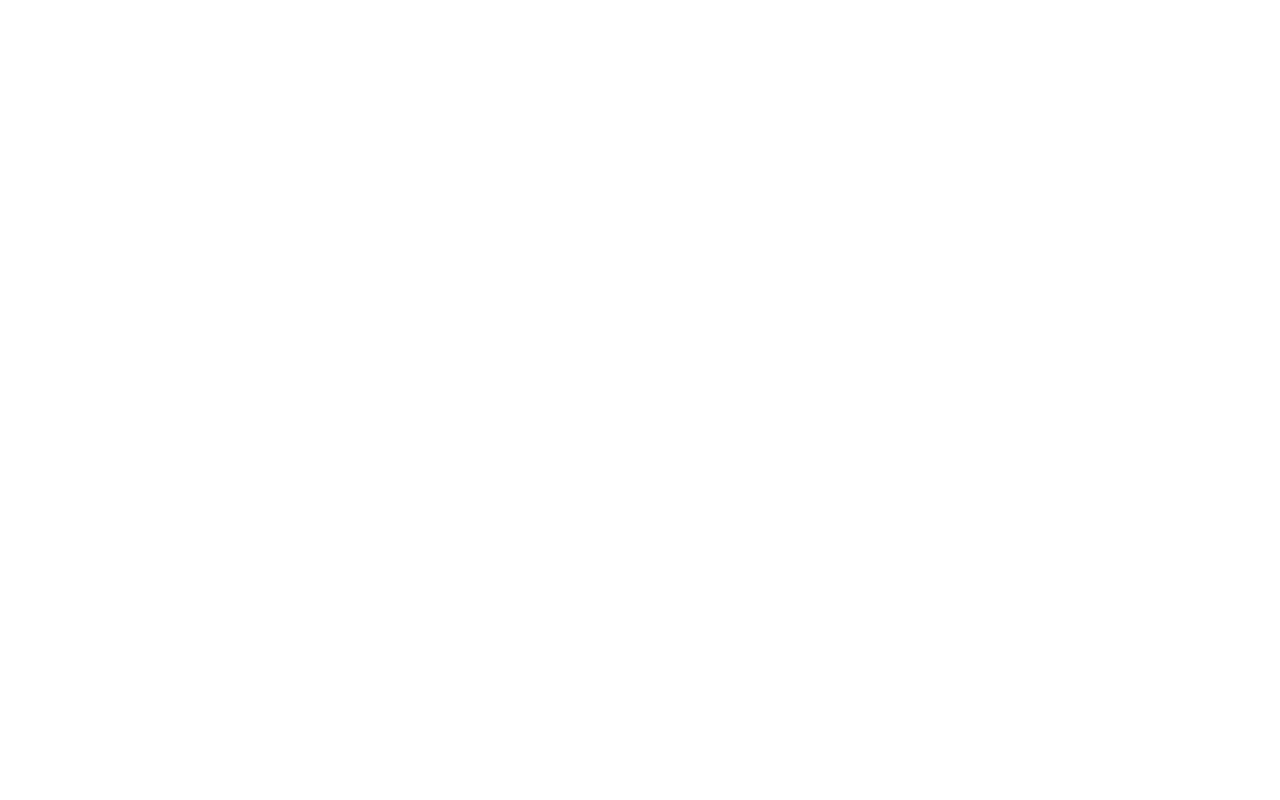
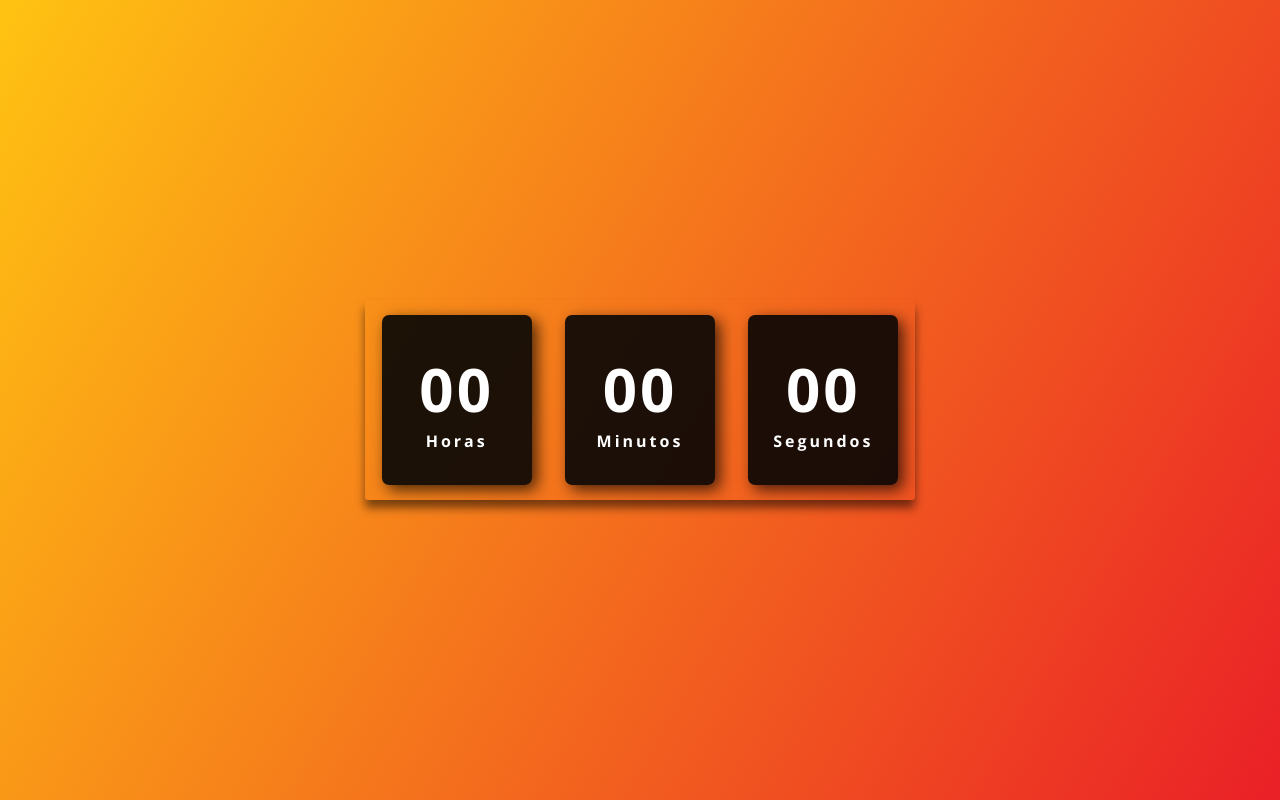
Before and after one commit to JoksLobo/relogio-digital, a plain HTML site: page index.html in a window 1280 px wide. Drawn offline with nearby package versions, Linux system fonts and the light colour scheme.

Commit message:
criação de css e html

```diff
--- a/assets/css/style.css
+++ b/assets/css/style.css
@@ -0,0 +1,48 @@
+
+*{
+    margin: 0;
+    padding: 0;
+    font-family: "Open Sans", sans-serif;
+}
+
+body {
+    height: 100vh;
+    background: linear-gradient(120deg, #FFC312, #EA2027);
+    display: flex;
+    align-items: center;
+    justify-content: center;
+}
+
+.relogio {
+    display: flex;
+    align-items: center;
+    justify-content: space-around;
+    height: 200px;
+    width: 550px;
+    background: transparent;
+    border-radius: 3px;
+    box-shadow: 0px 8px 10px rgba(0, 0, 0, .5);
+}
+
+.relogio div{
+    height: 170px;
+    width: 150px;
+    display: flex;
+    flex-direction: column;
+    align-items: center;
+    justify-content: center;
+    color: #fff;
+    background: rgba(5, 5, 5, .9);
+    box-shadow: 5px 5px 15px rgba(0, 0, 0, .7);
+    border-radius: 7px;
+    letter-spacing: 3px;
+}
+
+.relogio span {
+    font-weight: bolder;
+    font-size: 60px;
+}
+
+.relogio span.tempo {
+    font-size: 16px;
+}
--- a/assets/js/script.js
+++ b/assets/js/script.js
@@ -0,0 +1,3 @@
+const horas = document.getElementById('horas');
+const minutos = document.getElementById('minutos');
+const segundos = document.getElementById('segundos');
--- a/index.html
+++ b/index.html
@@ -3,10 +3,27 @@
 <head>
     <meta charset="UTF-8">
     <meta name="viewport" content="width=device-width, initial-scale=1.0">
+    <link rel="preconnect" href="https://fonts.googleapis.com">
+    <link rel="preconnect" href="https://fonts.gstatic.com" crossorigin>
+    <link href="https://fonts.googleapis.com/css2?family=Open+Sans:ital,wght@0,300..800;1,300..800&display=swap" rel="stylesheet">
     <link rel="stylesheet" href="./assets/css/style.css">
     <title>Relógio Digital</title>
 </head>
 <body>
-
+    <div class="relogio">
+        <div>
+            <span id="horas">00</span>
+            <span class="tempo">Horas</span>
+        </div>
+        <div>
+            <span id="minutos">00</span>
+            <span class="tempo">Minutos</span>
+        </div>
+        <div>
+            <span id="segundos">00</span>
+            <span class="tempo">Segundos</span>
+        </div>
+    </div>
+    <script src="./assets/js/script.js"></script>
 </body>
 </html>
```
